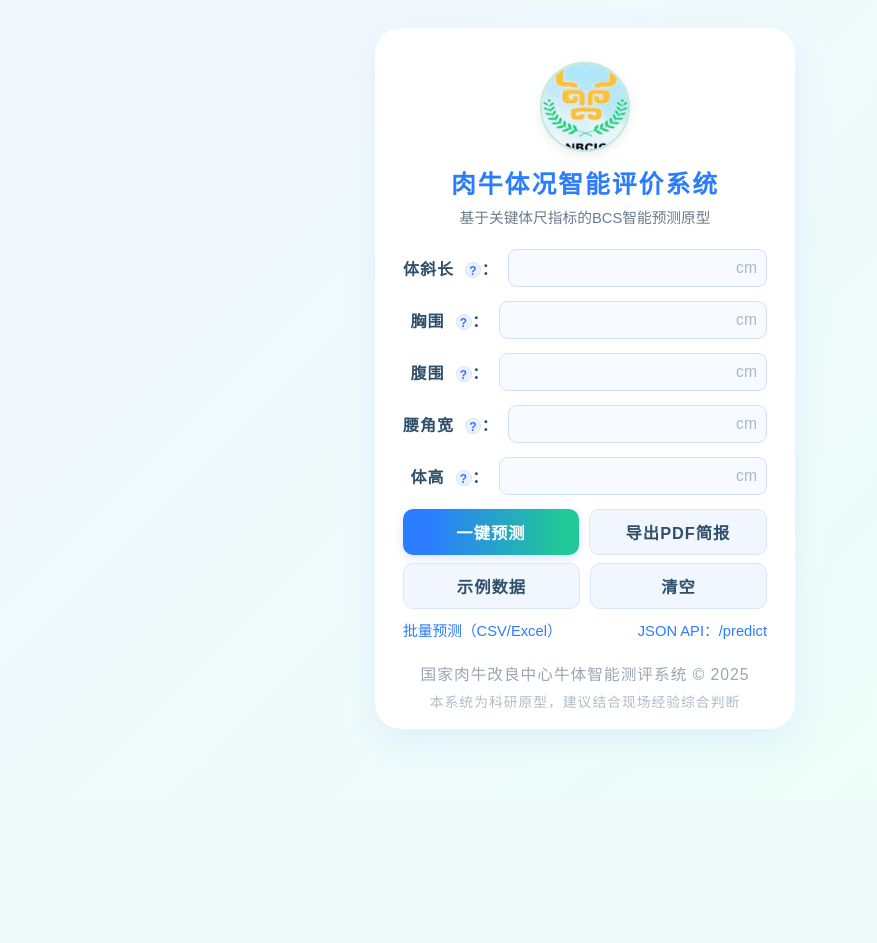
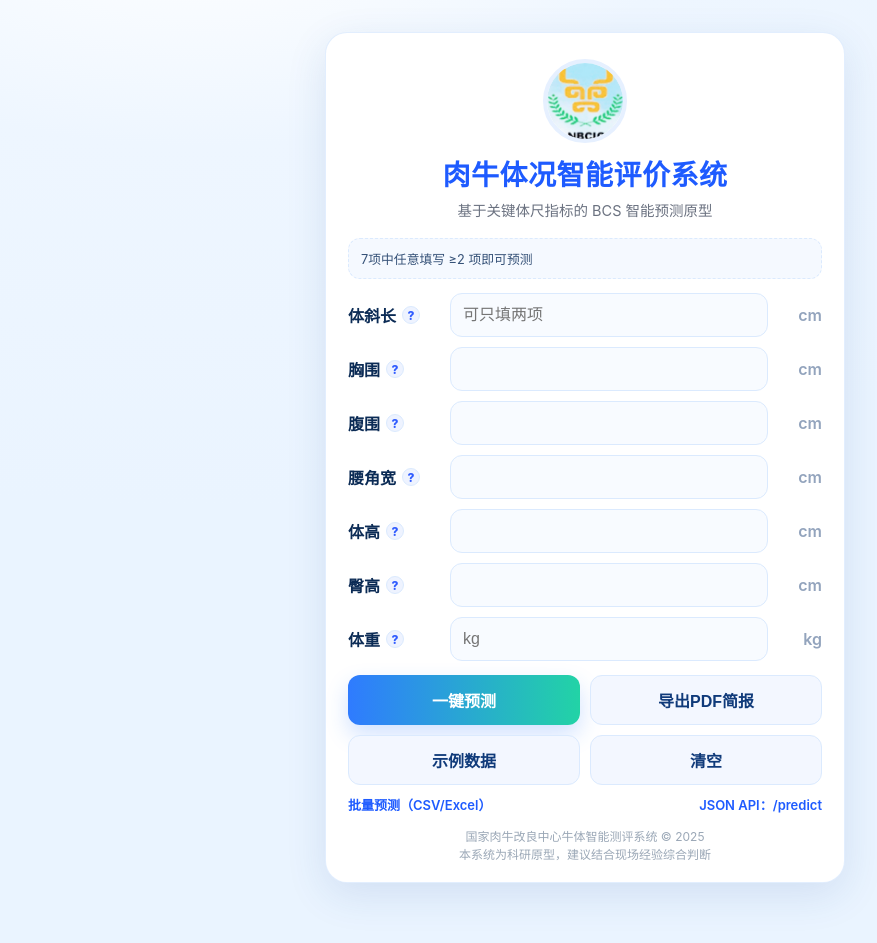
Before and after one commit to shuaichengchen/bcs-web, a Flask app: page / in a window 1280 px wide. Shown: the whole page, without its empty margins (55-932 px from the left). Before the commit the page ends 733 px from the top, so only its background shows below. Run offline with Flask 3, Linux system fonts and the light colour scheme; parts of the project's set-up code (start-up, migrations or seed data) failed here and were passed over.

Commit message:
Update index.html

```diff
--- a/templates/index.html
+++ b/templates/index.html
@@ -1,398 +1,305 @@
 <!DOCTYPE html>
-<html lang="zh">
+<html lang="zh-CN">
 <head>
-    <meta charset="UTF-8">
-    <title>肉牛体况智能评价系统</title>
-    <meta name="viewport" content="width=device-width, initial-scale=1">
-
-    <!-- Favicon -->
+  <meta charset="UTF-8" />
+  <meta name="viewport" content="width=device-width, initial-scale=1.0" />
+  <title>肉牛体况BCS智能评价系统</title>
   <link rel="icon" href="{{ url_for('static', filename='logo.png') }}">
-
-    <!-- PWA Manifest -->
-    <link rel="manifest" href="{{ url_for('static', filename='manifest.json') }}">
-
-    <!-- iOS PWA 支持 -->
-    <link rel="apple-touch-icon" href="{{ url_for('static', filename='logo.png') }}">
-    <meta name="apple-mobile-web-app-capable" content="yes">
-    <meta name="apple-mobile-web-app-status-bar-style" content="default">
-    <meta name="apple-mobile-web-app-title" content="牛体BCS">
-    <meta name="theme-color" content="#2b7cff">
 
   <style>
     :root{
-            --blue:#2b7cff;
-            --green:#20c997;
-            --ink:#2b3a4a;
-            --muted:#6b7b8c;
-            --bg1:#f3f7ff;
-            --bg2:#ecfff7;
+      --bg:#eef6ff;
       --card:#ffffff;
-            --line:#cfe0ff;
-
-            --warn-bg:#fff7e6;
-            --warn-text:#8a5a00;
-
-            --err-bg:#ffefef;
-            --err-text:#db2c22;
-            --err-line:#ffd0d0;
+      --primary:#2f7bff;
+      --primary2:#22d3a6;
+      --text:#0f172a;
+      --muted:#6b7280;
+      --danger:#ef4444;
+      --soft:#f5f9ff;
+      --border:#dbeafe;
+      --shadow: 0 12px 40px rgba(31, 80, 160, 0.12);
+      --radius: 22px;
+    }
+    *{box-sizing:border-box}
+    body{
+      margin:0;
+      font-family: -apple-system,BlinkMacSystemFont,"Segoe UI",Roboto,
+                   "PingFang SC","Hiragino Sans GB","Microsoft YaHei",Arial,sans-serif;
+      background: radial-gradient(1200px 600px at 20% -10%, #ffffff 0%, var(--bg) 40%, #eaf4ff 100%);
+      color:var(--text);
+      min-height:100vh;
+      display:flex;
+      align-items:flex-start;
+      justify-content:center;
+      padding: 32px 14px 60px;
+    }
+    .wrap{ width: 100%; max-width: 520px; }
+    .card{
+      background:var(--card);
+      border: 1px solid rgba(219,234,254,.8);
+      box-shadow: var(--shadow);
+      border-radius: var(--radius);
+      padding: 26px 22px 18px;
+    }
+    .logo{
+      width:84px;height:84px;
+      border-radius: 50%;
+      margin: 0 auto 10px;
+      display:block;
+      object-fit:cover;
+      border: 4px solid #e6f0ff;
+      background:#fff;
+    }
+    h1{
+      margin: 6px 0 6px;
+      text-align:center;
+      font-size: 28px;
+      letter-spacing: .5px;
+      color:#1e5bff;
+      font-weight: 800;
+    }
+    .subtitle{
+      text-align:center;
+      color:var(--muted);
+      font-size: 14.5px;
+      margin-bottom: 18px;
     }
 
-        *{ box-sizing: border-box; }
-
-        body{
-            background: linear-gradient(135deg, var(--bg1), var(--bg2));
-            min-height: 100vh;
-            margin: 0;
-            font-family: 'HarmonyOS Sans','Microsoft YaHei', Arial, sans-serif;
-            color: var(--ink);
+    .hint-line{
+      background: var(--soft);
+      border: 1px dashed var(--border);
+      padding: 10px 12px;
+      border-radius: 12px;
+      font-size: 12.8px;
+      color:#365278;
+      margin: 10px 0 14px;
     }
 
-        .wrap{
-            width: 100%;
-            display: flex;
-            justify-content: center;
-            padding: 28px 14px 40px;
+    .form-row{
+      display:grid;
+      grid-template-columns: 92px 1fr 44px;
+      gap: 10px;
+      align-items:center;
+      margin: 10px 0;
+    }
+    .label{
+      font-weight: 700;
+      color:#0b2b55;
+      display:flex;
+      align-items:center;
+      gap:6px;
+    }
+    .q{
+      display:inline-flex;
+      width:18px;height:18px;
+      align-items:center;justify-content:center;
+      border-radius: 50%;
+      background:#eef3ff;
+      color:#2f5bff;
+      font-size: 12px;
+      font-weight: 800;
+      cursor: help;
+      border:1px solid #dbeafe;
+    }
+    input[type="number"]{
+      width:100%;
+      padding: 12px 12px;
+      border-radius: 12px;
+      border: 1px solid var(--border);
+      background: #f8fbff;
+      outline: none;
+      font-size: 16px;
+      transition: .15s;
+    }
+    input[type="number"]:focus{
+      border-color:#9bc1ff;
+      box-shadow: 0 0 0 3px rgba(47,123,255,.12);
+      background:#ffffff;
+    }
+    .unit{
+      color:#93a4bd;
+      font-weight:600;
+      text-align:right;
     }
 
-        .card{
-            width: 420px;
-            background: var(--card);
-            border-radius: 26px;
-            box-shadow: 0 10px 34px rgba(72,125,255,0.10);
-            padding: 34px 28px 18px;
-            display: flex;
-            flex-direction: column;
-            align-items: center;
+    .btns{
+      display:grid;
+      grid-template-columns: 1fr 1fr;
+      gap: 10px;
+      margin-top: 14px;
+    }
+    button{
+      border:0;
+      padding: 12px 14px;
+      border-radius: 12px;
+      font-size: 16px;
+      font-weight: 700;
+      cursor:pointer;
+      transition:.15s;
+    }
+    .btn-primary{
+      background: linear-gradient(90deg, var(--primary), var(--primary2));
+      color:white;
+      box-shadow: 0 10px 22px rgba(47,123,255,.22);
+    }
+    .btn-primary:hover{transform: translateY(-1px)}
+    .btn-ghost{
+      background: #f3f7ff;
+      color:#0f3a7a;
+      border:1px solid #dbeafe;
     }
 
-        .logo{
-            width: 90px;
-            height: 90px;
-            border-radius: 50%;
-            object-fit: cover;
-            border: 2.5px solid #bfead6;
+    .result{
+      margin-top: 14px;
       background: #f7fbff;
-            box-shadow: 0 3px 12px rgba(0,0,0,0.08);
+      border: 1px solid #e5f0ff;
+      border-radius: 14px;
+      padding: 14px 14px 10px;
     }
-
-        .title{
-            font-size: 1.55rem;
-            font-weight: 800;
-            color: var(--blue);
-            letter-spacing: 2px;
-            text-align: center;
-            margin: 12px 0 6px;
+    .result h3{
+      margin:0 0 6px;
+      font-size: 15px;
+      color:#123a74;
     }
-
-        .subtitle{
-            font-size: 0.92rem;
-            color: var(--muted);
-            margin: 0 0 22px;
-            text-align: center;
-        }
-
-        .form{
-            width: 100%;
-        }
-
-        .input-row{
-            display: flex;
-            align-items: center;
-            margin-bottom: 14px;
-            width: 100%;
-        }
-
-        .input-row label{
-            min-width: 86px;
-            margin-right: 10px;
-            text-align: right;
-            font-size: 1rem;
-            color: #2f4f6b;
-            font-weight: 600;
+    .result .big{
+      font-size: 34px;
+      font-weight: 900;
+      color:#0f2e5a;
       letter-spacing: 1px;
     }
-
-        .hint-dot{
-            display: inline-block;
-            width: 16px;
-            height: 16px;
-            border-radius: 50%;
-            background: #eaf2ff;
-            color: #3c6fff;
-            font-size: 12px;
-            line-height: 16px;
-            text-align: center;
-            margin-left: 6px;
-            cursor: help;
-            border: 1px solid #d7e4ff;
-        }
-
-        .input-wrap{
-            position: relative;
-            flex: 1;
-        }
-
-        .input-wrap input{
-            width: 100%;
-            padding: 9px 42px 9px 12px;
-            border: 1.2px solid var(--line);
-            border-radius: 9px;
-            background: #f7fbff;
-            font-size: 1rem;
-            transition: border 0.22s, box-shadow 0.22s, background 0.22s;
-        }
-
-        .input-wrap input:focus{
-            border: 1.4px solid var(--blue);
-            outline: none;
-            background: #f2fbff;
-            box-shadow: 0 0 0 3px rgba(43,124,255,0.10);
-        }
-
-        .unit{
-            position: absolute;
-            right: 10px;
-            top: 50%;
-            transform: translateY(-50%);
-            color: #aab8c6;
-            font-size: 0.98em;
-            pointer-events: none;
-        }
-
-        .btn-row{
-            display: flex;
-            gap: 10px;
-            width: 100%;
-            margin-top: 8px;
-        }
-
-        .btn{
-            flex: 1;
-            background: linear-gradient(90deg, var(--blue) 15%, var(--green) 90%);
-            color: #fff;
-            font-size: 1.02rem;
-            padding: 10px 0;
-            border: none;
-            border-radius: 10px;
-            font-weight: 700;
-            cursor: pointer;
-            letter-spacing: 1px;
-            box-shadow: 0 3px 10px rgba(50,120,255,0.20);
-            transition: transform 0.08s ease, filter 0.2s;
-        }
-
-        .btn:hover{ filter: brightness(0.98); }
-        .btn:active{ transform: translateY(1px); }
-
-        .btn-secondary{
-            flex: 1;
-            background: #f2f6ff;
-            color: #2f4f6b;
-            border: 1px solid #d9e6ff;
-            box-shadow: none;
-            font-weight: 600;
-        }
-
-        .link-row{
-            width: 100%;
-            display: flex;
-            justify-content: space-between;
-            margin-top: 10px;
-        }
-
-        .link-row a{
-            font-size: 0.92rem;
-            color: #2b7cff;
-            text-decoration: none;
-        }
-
-        .result-block{
-            background: linear-gradient(135deg, #eef6ff, #eafff6);
-            border: 1px solid #dff0ff;
-            border-radius: 12px;
-            margin: 16px 0 4px;
-            padding: 18px 20px 12px;
-            text-align: left;
-            width: 100%;
-            font-size: 1.05rem;
-        }
-
-        .score-badge{
-            display: inline-block;
-            padding: 2px 10px;
-            border-radius: 999px;
-            background: #ffffff;
-            border: 1px solid #d9ebff;
-            color: #135bd6;
-            font-weight: 800;
-            font-size: 1.15em;
-            margin-left: 6px;
-        }
-
-        .result-label{
-            color: #0ea77b;
-            font-weight: 700;
-        }
-
-        .confidence{
-            margin-top: 6px;
-            color: #2c6a5f;
-            font-size: 0.96em;
-        }
-
-        .inputs-list{
-            color: #35526c;
-            font-size: 0.95em;
-            margin-top: 9px;
+    .result .meta{
+      color:#496685;
+      font-size: 13.5px;
+      margin-top: 4px;
       line-height: 1.5;
     }
 
-        .inputs-list span{
-            margin-right: 10px;
-            display: inline-block;
+    .error{
+      margin-top: 12px;
+      background: #fff1f2;
+      border: 1px solid #fecdd3;
+      color:#b91c1c;
+      padding: 10px 12px;
+      border-radius: 12px;
+      font-weight: 700;
+      text-align:center;
+    }
+    .warn{
+      margin-top: 10px;
+      background: #fff7ed;
+      border: 1px solid #fed7aa;
+      color:#9a3412;
+      padding: 10px 12px;
+      border-radius: 12px;
+      font-size: 12.8px;
     }
 
-        .warn-msg{
-            margin: 12px 0 0;
-            color: var(--warn-text);
-            background: var(--warn-bg);
-            border: 1px dashed #ffd28a;
-            border-radius: 8px;
-            padding: 10px 12px;
-            font-size: 0.95rem;
-            width: 100%;
+    .links{
+      display:flex;
+      justify-content:space-between;
+      gap:10px;
+      margin-top: 10px;
+      font-size: 13px;
     }
-
-        .error-msg{
-            margin: 14px 0 0;
-            color: var(--err-text);
-            background: var(--err-bg);
-            border-radius: 8px;
-            padding: 11px 14px;
-            font-size: 1rem;
-            text-align: center;
-            font-weight: 600;
-            width: 100%;
-            border: 1px solid var(--err-line);
+    .links a{
+      color:#1e5bff;
+      text-decoration:none;
+      font-weight:600;
     }
 
     .footer{
-            margin-top: 22px;
-            color: #9aa6b2;
-            font-size: 0.98em;
-            letter-spacing: 1px;
-            text-align: center;
-        }
-
-        .footer small{
-            display: block;
-            margin-top: 6px;
-            font-size: 0.88em;
-            color: #b1bcc7;
-        }
-
-        @media (max-width: 520px){
-            .card{
-                width: 94vw;
-                padding: 22px 5vw 14px;
-            }
+      text-align:center;
+      color:#9aa7b6;
+      font-size: 12px;
+      margin-top: 14px;
+      line-height: 1.5;
     }
   </style>
 </head>
+
 <body>
   <div class="wrap">
     <div class="card">
       <img class="logo" src="{{ url_for('static', filename='logo.png') }}" alt="logo">
 
-        <div class="title">肉牛体况智能评价系统</div>
-        <div class="subtitle">基于关键体尺指标的BCS智能预测原型</div>
+      <h1>肉牛体况智能评价系统</h1>
+      <div class="subtitle">基于关键体尺指标的 BCS 智能预测原型</div>
 
-        <form class="form" method="POST" id="bcsForm" autocomplete="off">
-            <div class="input-row">
-                <label>
-                    体斜长
-                    <span class="hint-dot" title="肩端至坐骨端斜向长度">?</span>：
-                </label>
-                <div class="input-wrap">
-                    <input type="number" step="0.1" name="体斜长" value="{{ inputs.get('体斜长','') }}">
-                    <span class="unit">cm</span>
-                </div>
+      <div class="hint-line">
+        7项中任意填写 ≥2 项即可预测
       </div>
 
-            <div class="input-row">
-                <label>
-                    胸围
-                    <span class="hint-dot" title="肩胛后缘胸部最大围度">?</span>：
-                </label>
-                <div class="input-wrap">
-                    <input type="number" step="0.1" name="胸围" value="{{ inputs.get('胸围','') }}">
-                    <span class="unit">cm</span>
-                </div>
+      <form method="POST" action="/">
+        <div class="form-row">
+          <div class="label">体斜长 <span class="q" title="Body Length">?</span></div>
+          <input type="number" step="0.1" name="体斜长" placeholder="可只填两项"
+                 value="{{ inputs.get('体斜长','') }}">
+          <div class="unit">cm</div>
         </div>
 
-            <div class="input-row">
-                <label>
-                    腹围
-                    <span class="hint-dot" title="腹部最大围度">?</span>：
-                </label>
-                <div class="input-wrap">
-                    <input type="number" step="0.1" name="腹围" value="{{ inputs.get('腹围','') }}">
-                    <span class="unit">cm</span>
-                </div>
+        <div class="form-row">
+          <div class="label">胸围 <span class="q" title="Heart Girth">?</span></div>
+          <input type="number" step="0.1" name="胸围"
+                 value="{{ inputs.get('胸围','') }}">
+          <div class="unit">cm</div>
         </div>
 
-            <div class="input-row">
-                <label>
-                    腰角宽
-                    <span class="hint-dot" title="髋部/腰角区域最大宽度">?</span>：
-                </label>
-                <div class="input-wrap">
-                    <input type="number" step="0.1" name="腰角宽" value="{{ inputs.get('腰角宽','') }}">
-                    <span class="unit">cm</span>
-                </div>
+        <div class="form-row">
+          <div class="label">腹围 <span class="q" title="Abdominal Girth">?</span></div>
+          <input type="number" step="0.1" name="腹围"
+                 value="{{ inputs.get('腹围','') }}">
+          <div class="unit">cm</div>
         </div>
 
-            <div class="input-row">
-                <label>
-                    体高
-                    <span class="hint-dot" title="鬐甲最高点至地面垂直高度">?</span>：
-                </label>
-                <div class="input-wrap">
-                    <input type="number" step="0.1" name="体高" value="{{ inputs.get('体高','') }}">
-                    <span class="unit">cm</span>
-                </div>
+        <div class="form-row">
+          <div class="label">腰角宽 <span class="q" title="Rump Width">?</span></div>
+          <input type="number" step="0.1" name="腰角宽"
+                 value="{{ inputs.get('腰角宽','') }}">
+          <div class="unit">cm</div>
         </div>
 
-            <!-- 主要操作 -->
-            <div class="btn-row">
-                <button type="submit" class="btn">一键预测</button>
-                <!-- 直接复用当前表单数据导出PDF -->
-                <button type="submit"
-                        class="btn btn-secondary"
+        <div class="form-row">
+          <div class="label">体高 <span class="q" title="Withers Height">?</span></div>
+          <input type="number" step="0.1" name="体高"
+                 value="{{ inputs.get('体高','') }}">
+          <div class="unit">cm</div>
+        </div>
+
+        <div class="form-row">
+          <div class="label">臀高 <span class="q" title="Hip Height">?</span></div>
+          <input type="number" step="0.1" name="臀高"
+                 value="{{ inputs.get('臀高','') }}">
+          <div class="unit">cm</div>
+        </div>
+
+        <div class="form-row">
+          <div class="label">体重 <span class="q" title="Body Weight">?</span></div>
+          <input type="number" step="0.1" name="体重" placeholder="kg"
+                 value="{{ inputs.get('体重','') }}">
+          <div class="unit">kg</div>
+        </div>
+
+        <div class="btns">
+          <button class="btn-primary" type="submit">一键预测</button>
+
+          <button class="btn-ghost" type="submit"
                   formaction="{{ url_for('single_report') }}">
             导出PDF简报
           </button>
-            </div>
 
-            <!-- 辅助操作 -->
-            <div class="btn-row" style="margin-top:8px;">
-                <button type="button" class="btn btn-secondary" id="fillDemo">示例数据</button>
-                <button type="button" class="btn btn-secondary" id="clearAll">清空</button>
+          <button class="btn-ghost" type="button" id="demoBtn">示例数据</button>
+          <button class="btn-ghost" type="button" id="clearBtn">清空</button>
         </div>
       </form>
 
-        <div class="link-row">
-            <a href="{{ url_for('batch_page') }}">批量预测（CSV/Excel）</a>
-            <a href="javascript:void(0)" title="供系统对接或移动端调用">
-                JSON API：/predict
-            </a>
-        </div>
+      {% if error %}
+        <div class="error">{{ error }}</div>
+      {% endif %}
 
-        <!-- 警示 -->
       {% if warnings and warnings|length > 0 %}
-        <div class="warn-msg">
-            <div style="font-weight:700;margin-bottom:4px;">提示：</div>
-            <ul style="margin:0;padding-left:18px;">
+        <div class="warn">
+          <b>提示：</b>
+          <ul style="margin:6px 0 0 18px; padding:0;">
             {% for w in warnings %}
               <li>{{ w }}</li>
             {% endfor %}
@@ -400,75 +307,67 @@
         </div>
       {% endif %}
 
-        <!-- 结果 -->
       {% if score %}
-        <div class="result-block">
-            <div>
-                <strong>体况评分：</strong>
-                <span class="score-badge">{{ score }}</span>
-            </div>
-
-            <div style="margin-top:6px;">
-                评分类型：<span class="result-label">{{ type_label }}</span>
-            </div>
-
-            <div style="margin-top:4px;color:#1f6a60;">
-                {{ tolerance_hint }}
-            </div>
-
-            {% if confidence_text %}
-            <div class="confidence">{{ confidence_text }}</div>
-            {% endif %}
-
-            <div class="inputs-list">
-                <span>体斜长: {{ inputs['体斜长'] }}cm</span>
-                <span>胸围: {{ inputs['胸围'] }}cm</span>
-                <span>腹围: {{ inputs['腹围'] }}cm</span>
-                <span>腰角宽: {{ inputs['腰角宽'] }}cm</span>
-                <span>体高: {{ inputs['体高'] }}cm</span>
+        <div class="result">
+          <h3>预测结果</h3>
+          <div class="big">BCS {{ score }}</div>
+          <div class="meta">
+            评分类型：{{ type_label or '' }}<br>
+            {{ tolerance_hint or '' }}<br>
+            {{ confidence_text or '' }}
           </div>
         </div>
       {% endif %}
 
-        <!-- 错误 -->
-        {% if error %}
-        <div class="error-msg">{{ error }}</div>
-        {% endif %}
+      <div class="links">
+        <a href="{{ url_for('batch_page') }}">批量预测（CSV/Excel）</a>
+        <a href="javascript:void(0)" id="apiHint">JSON API：/predict</a>
+      </div>
 
       <div class="footer">
-            国家肉牛改良中心牛体智能测评系统 © 2025
-            <small>本系统为科研原型，建议结合现场经验综合判断</small>
+        国家肉牛改良中心牛体智能测评系统 © 2025<br>
+        本系统为科研原型，建议结合现场经验综合判断
       </div>
     </div>
   </div>
 
   <script>
-    // 示例数据（你可按训练集均值调整）
-    const demo = {
-        "体斜长": 145.0,
-        "胸围": 180.0,
-        "腹围": 200.0,
-        "腰角宽": 45.0,
-        "体高": 125.0
+    const demoBtn = document.getElementById("demoBtn");
+    const clearBtn = document.getElementById("clearBtn");
+    const apiHint = document.getElementById("apiHint");
+
+    const fields = {
+      "体斜长": document.querySelector('input[name="体斜长"]'),
+      "胸围": document.querySelector('input[name="胸围"]'),
+      "腹围": document.querySelector('input[name="腹围"]'),
+      "腰角宽": document.querySelector('input[name="腰角宽"]'),
+      "体高": document.querySelector('input[name="体高"]'),
+      "臀高": document.querySelector('input[name="臀高"]'),
+      "体重": document.querySelector('input[name="体重"]'),
     };
 
-    document.getElementById("fillDemo").addEventListener("click", () => {
-        for (const [k, v] of Object.entries(demo)) {
-            const el = document.querySelector(`input[name="${k}"]`);
-            if (el) el.value = v;
-        }
+    demoBtn.addEventListener("click", () => {
+      // 演示“只填两项也能预测”
+      fields["体斜长"].value = 130.0;
+      fields["胸围"].value = 166.0;
+
+      fields["腹围"].value = "";
+      fields["腰角宽"].value = "";
+      fields["体高"].value = "";
+      fields["臀高"].value = "";
+      fields["体重"].value = "";
+
+      window.scrollTo({top: 0, behavior: "smooth"});
     });
 
-    document.getElementById("clearAll").addEventListener("click", () => {
-        document.getElementById("bcsForm").reset();
+    clearBtn.addEventListener("click", () => {
+      Object.values(fields).forEach(i => i.value = "");
+      window.scrollTo({top: 0, behavior: "smooth"});
     });
 
-    // PWA: 注册 Service Worker
-    if ("serviceWorker" in navigator) {
-        window.addEventListener("load", () => {
-            navigator.serviceWorker.register("{{ url_for('static', filename='sw.js') }}");
+    apiHint.addEventListener("click", () => {
+      alert("JSON API 用法示例：\nPOST /predict\nBody: {\"体斜长\":130, \"胸围\":166}");
     });
-    }
   </script>
 </body>
 </html>
```
Lines whose indentation alone changed are shown as unchanged.
